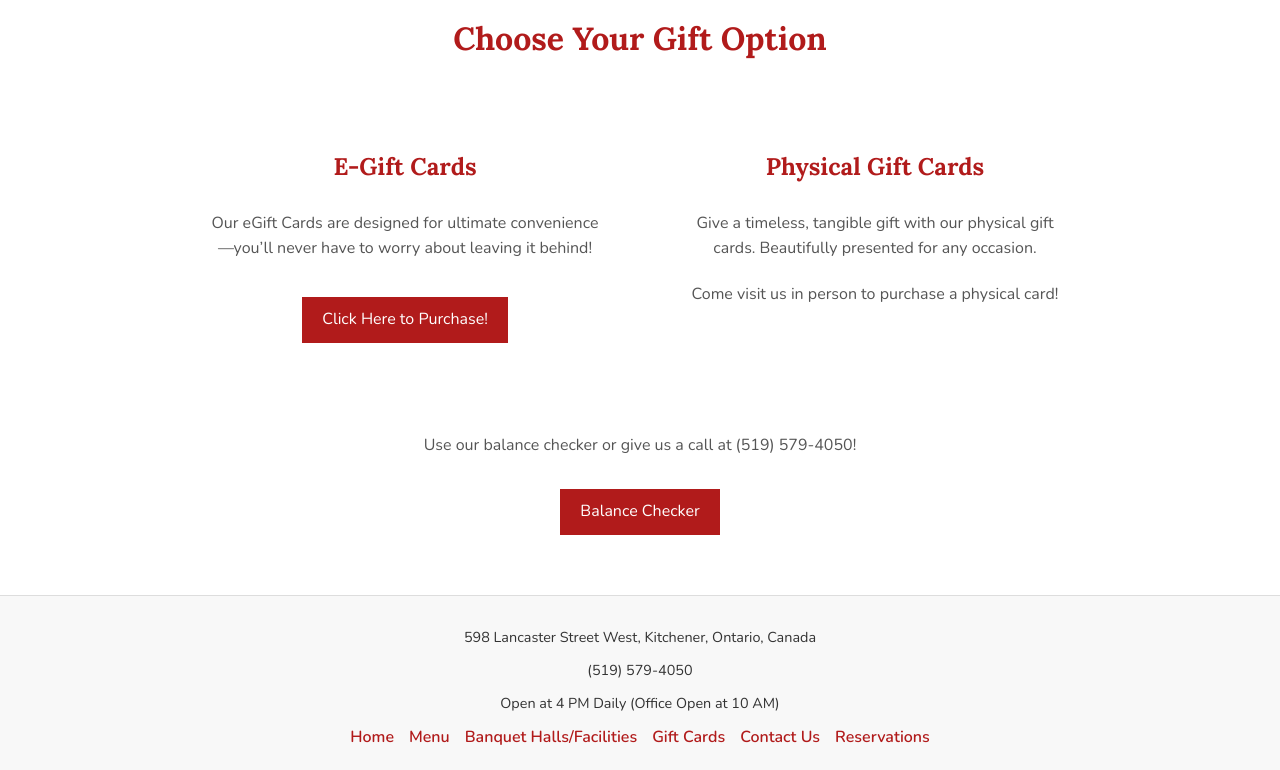
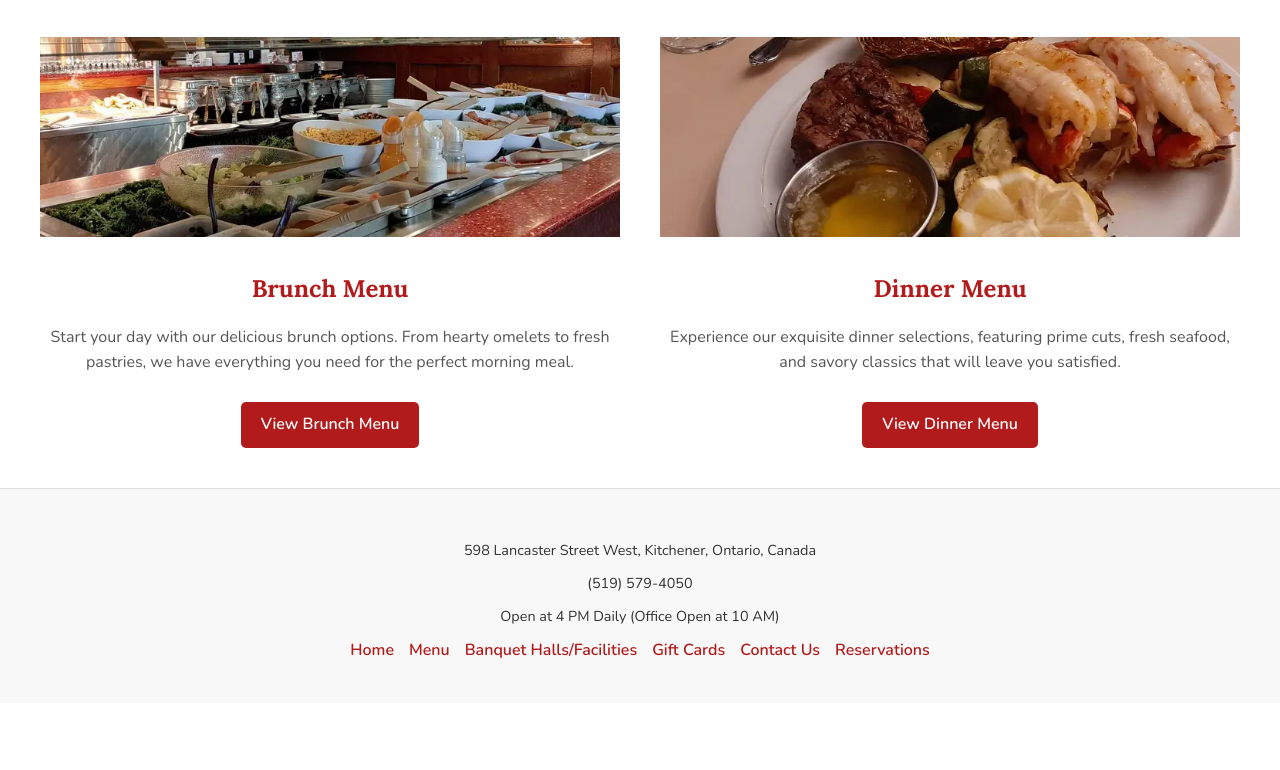
Before and after one commit to k3nzie8818/golfs-steakhouse-menu-home-page, a plain HTML site: page index.html in a window 1280 px wide. Shown: the part 709-1479 px from the top of the page. After the commit the page ends 1412 px from the top, so only its background shows below. Drawn offline with nearby package versions, Linux system fonts and the light colour scheme.

Commit message:
new page

```diff
--- a/index.html
+++ b/index.html
@@ -3,7 +3,7 @@
 <head>
     <meta charset="UTF-8">
     <meta name="viewport" content="width=device-width, initial-scale=1.0">
-    <title>Golf's Steak House - Gift Certificates</title>
+    <title>Golf's Steak House - Menu Options</title>
     <link href="https://fonts.googleapis.com/css2?family=Lora:wght@400;700&family=Nunito:wght@400;600&display=swap" rel="stylesheet">
     <style>
         /* General Styles */
@@ -55,16 +55,9 @@
             color: #b11b1b;
         }
 
-      .container {
-            max-width: 1200px;
-            margin: 0 auto;
-            padding: 0 20px;
-        }
-
-
         .hero-section {
             position: relative;
-            background: url('42411392 (1).jpg') no-repeat center center;
+            background: url('header.webp') no-repeat center center;
             background-size: cover;
             height: 600px;
             display: flex;
@@ -94,92 +87,61 @@
             font-family: 'Lora', serif;
         }
 
-        .hero-overlay p {
-            margin: 10px 0 0;
-            font-size: 1.2rem;
+        .container {
+            max-width: 1200px;
+            margin: 0 auto;
+            padding: 0 20px;
         }
 
-        .content {
-            padding: 40px 20px;
+        .menu-options {
+            display: grid;
+            grid-template-columns: 1fr 1fr;
+            gap: 40px;
+            margin: 40px 0;
         }
 
-        .content h2 {
+        .menu-option {
             text-align: center;
-            margin-bottom: 20px;
-            font-size: 2rem;
-            font-family: 'Lora', serif;
-            color: #b11b1b;
         }
 
-        .gift-options {
-            display: flex;
-            gap: 30px;
-            justify-content: center;
-            margin-top: 40px;
+        .menu-option img {
+            width: 100%;
+            height: 200px;
+            object-fit: cover;
+            margin-bottom: 15px;
         }
 
-        .gift-card {
-            max-width: 400px;
-            text-align: center;
-            padding: 20px;
+        .menu-option h3 {
+            font-size: 1.5rem;
+            color: #b11b1b;
+            margin: 10px 0;
         }
 
-        .gift-card h3 {
-            font-size: 1.5rem;
-            color: #b11b1b;
+        .menu-option p {
+            font-size: 1rem;
+            color: #555;
+            line-height: 1.6;
         }
 
-        .gift-card p {
-            margin: 10px 0 20px;
-            font-size: 1rem;
-            color: #555;
-        }
-
-        .gift-card a {
+        .menu-option a {
             display: inline-block;
-            margin-top: 15px;
+            margin-top: 10px;
+            padding: 10px 20px;
             background-color: #b11b1b;
             color: white;
             text-decoration: none;
-            padding: 10px 20px;
+            font-weight: bold;
+            border-radius: 5px;
         }
 
-        .gift-card a:hover {
+        .menu-option a:hover {
             background-color: #a00a0a;
-        }
-
-        .balance-checker {
-            text-align: center;
-            margin-top: 70px;
-        }
-
-        .balance-checker a {
-            background-color: #b11b1b;
-            color: white;
-            font-family: 'Nunito', sans-serif;
-            font-size: 1rem;
-            padding: 10px 20px;
-            text-decoration: none;
-            border: none;
-            display: inline-block;
-            margin-bottom: 20px;
-            margin-top: 15px;
-        }
-
-        .balance-checker a:hover {
-            background-color: #a00a0a;
-        }
-
-        .balance-checker p {
-            margin-top: 10px;
-            font-size: 1rem;
-            color: #555;
         }
 
         footer {
             text-align: center;
             background-color: #f8f8f8;
-            padding: 20px 0;
+            padding: 40px 0; /* Increased padding for a larger gap */
             font-size: 0.9em;
             border-top: 1px solid #ddd;
         }
@@ -212,13 +174,13 @@
 <body>
     <header>
         <a href="https://k3nzie8818.github.io/golfs-steakhouse-home/" class="logo-placeholder">
-            <img src="Golf's High Res Logo clear bkgd.avif" alt="Golf's Steak House Logo">
+            <img src="Golf's High Res Logo clear bkgd (2).avif" alt="Golf's Steak House Logo">
         </a>
         <nav>
             <ul>
-                <li><a href="https://k3nzie8818.github.io/golfs-steakhouse-menu/">Menu</a></li>
+                <li><a href="#">Menu</a></li>
                 <li><a href="#">Banquet Halls & Facilities</a></li>
-                <li><a href="https://k3nzie8818.github.io/golfs-steakhouse-gift-certificates/">Gift Certificates</a></li>
+                <li><a href="#">Gift Certificates</a></li>
                 <li><a href="#">Contact Us</a></li>
                 <li><a href="https://www.opentable.ca/golfs-steak-house-and-seafood">Reservations</a></li>
             </ul>
@@ -227,34 +189,26 @@
 
     <div class="hero-section">
         <div class="hero-overlay">
-            <h1>Gift Certificates</h1>
-            <p>Give the gift of a memorable dining experience with Golf's Steak House.</p>
+            <h1>Explore Our Menus</h1>
         </div>
     </div>
 
     <div class="container">
-  <div class="content">
-        <h2>Choose Your Gift Option</h2>
-        <div class="gift-options">
-            <div class="gift-card">
-                <h3>E-Gift Cards</h3>
-                <p>Our eGift Cards are designed for ultimate convenience—you’ll never have to worry about leaving it behind!</p>
-                <a href="https://order.toasttab.com/egiftcards/golfs-steakhouse-and-seafood-598-lancaster-st-w" target="_blank">Click Here to Purchase!</a>
+        <div class="menu-options">
+            <div class="menu-option">
+                <img src="brunch.webp" alt="Brunch Menu">
+                <h3>Brunch Menu</h3>
+                <p>Start your day with our delicious brunch options. From hearty omelets to fresh pastries, we have everything you need for the perfect morning meal.</p>
+                <a href="#">View Brunch Menu</a> <!-- Add brunch menu link here -->
             </div>
-            <div class="gift-card">
-                <h3>Physical Gift Cards</h3>
-                <p>Give a timeless, tangible gift with our physical gift cards. Beautifully presented for any occasion.</p>
-              <p>
-                Come visit us in person to purchase a physical card!
-              </p>
+            <div class="menu-option">
+                <img src="dinner.webp" alt="Dinner Menu">
+                <h3>Dinner Menu</h3>
+                <p>Experience our exquisite dinner selections, featuring prime cuts, fresh seafood, and savory classics that will leave you satisfied.</p>
+                <a href="https://k3nzie8818.github.io/golfs-steakhouse-menu/">View Dinner Menu</a>
             </div>
         </div>
-        <div class="balance-checker">
-            <p>Use our balance checker or give us a call at (519) 579-4050!</p>
-            <a href="https://www.toasttab.com/golfs-steakhouse-and-seafood-598-lancaster-st-w/findcard" target="_blank">Balance Checker</a>
-        </div>
     </div>
-  </div>
 
     <footer>
         <p>598 Lancaster Street West, Kitchener, Ontario, Canada</p>
```
